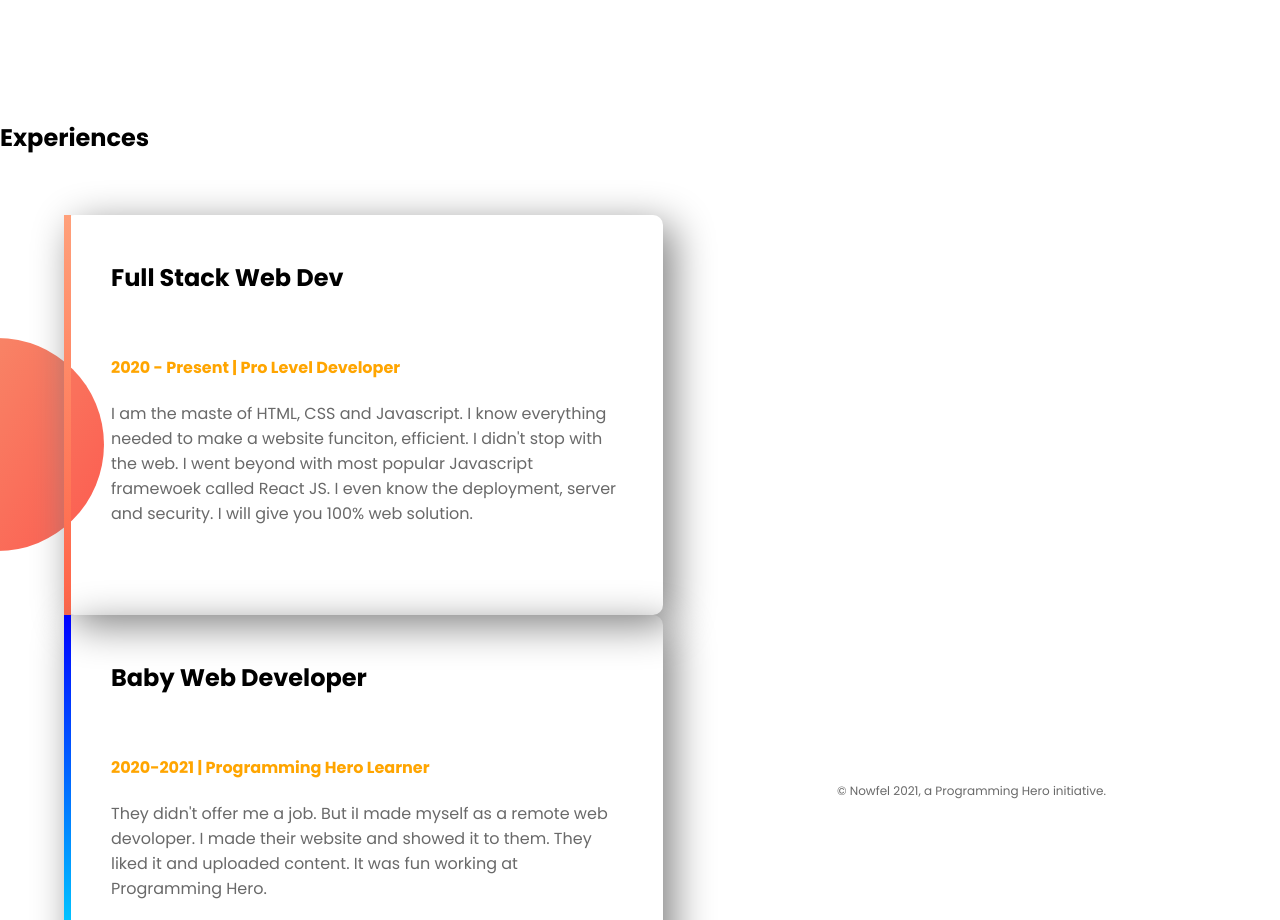
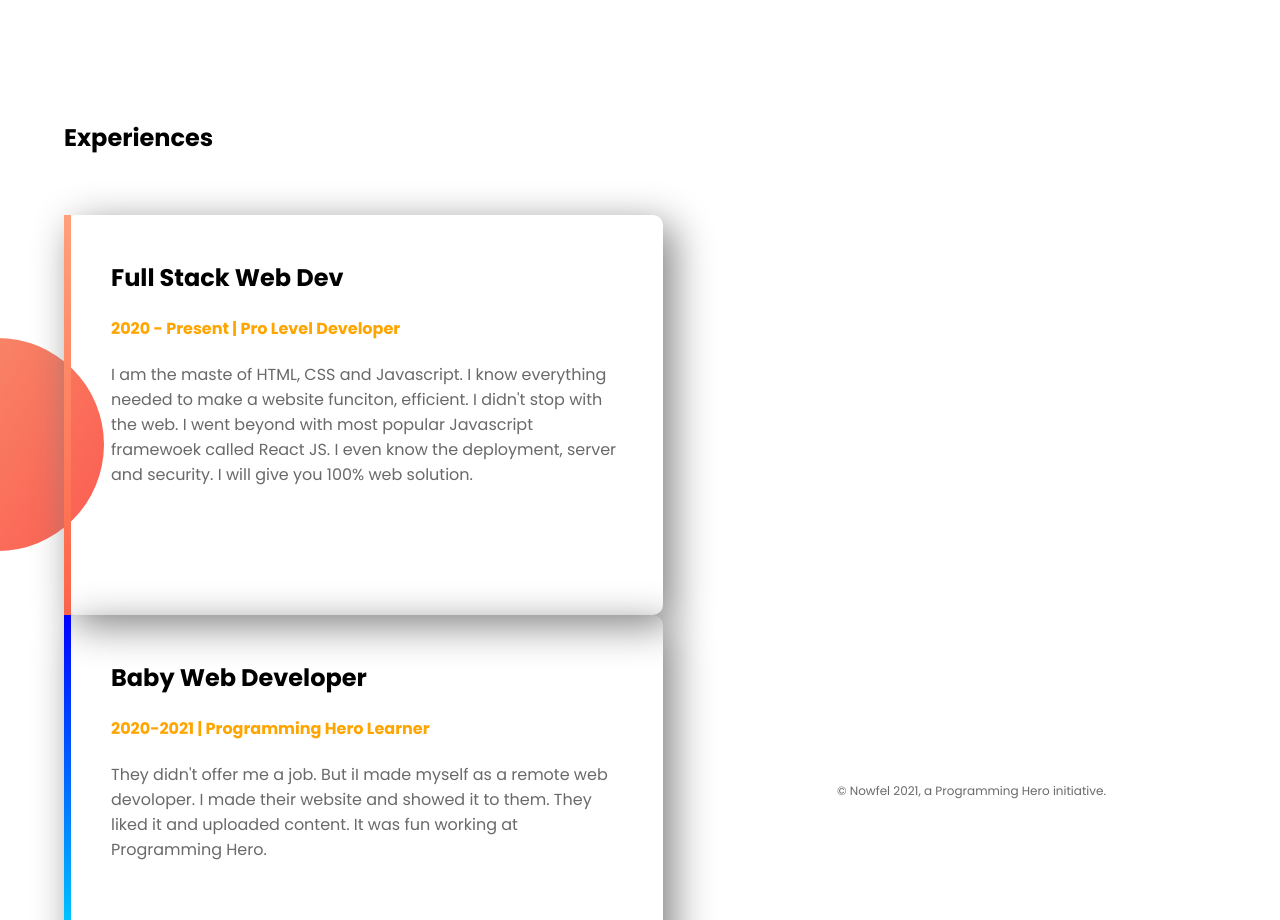
Before and after one commit to Md-Nowfel/web-portfolio, a plain HTML site: page index.html in a window 1280 px wide. Shown: the part 1200-2120 px from the top of the page. Drawn offline with Linux system fonts and the light colour scheme.

Commit message:
solves experience margin sectin from left

```diff
--- a/style.css
+++ b/style.css
@@ -55,8 +55,9 @@ section {
   background-repeat: no-repeat;
   background-position: left;
 }
-.experience-area h2 {
+.experience-area > h2 {
   margin-bottom: 60px;
+  margin-left: 5%;
 }
 
 .single-experience {
```
